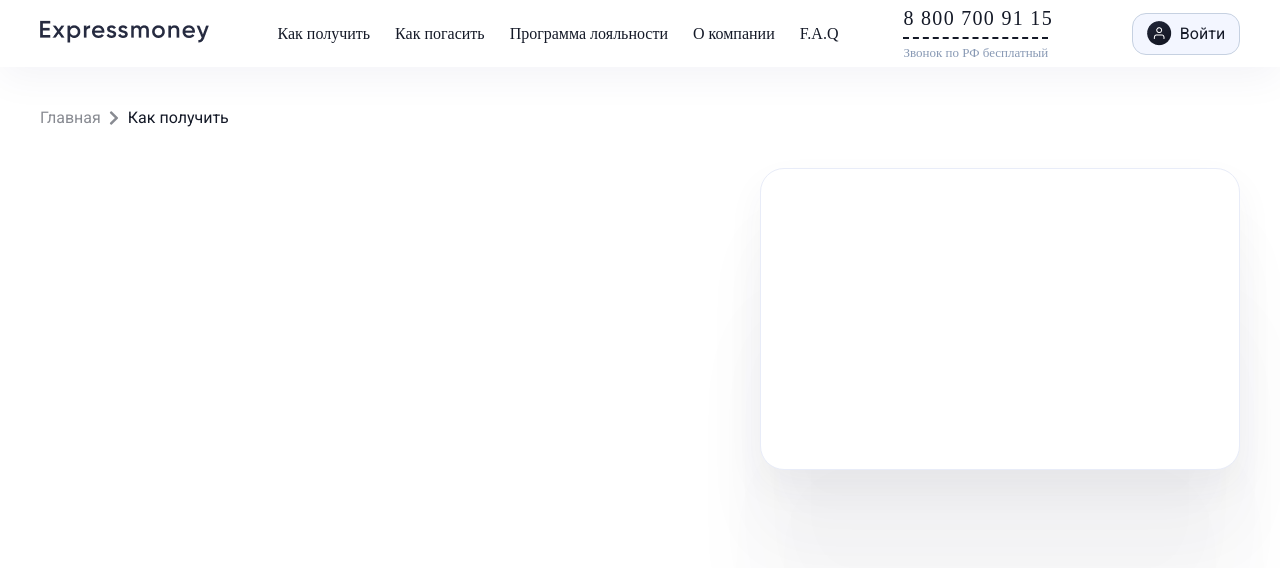
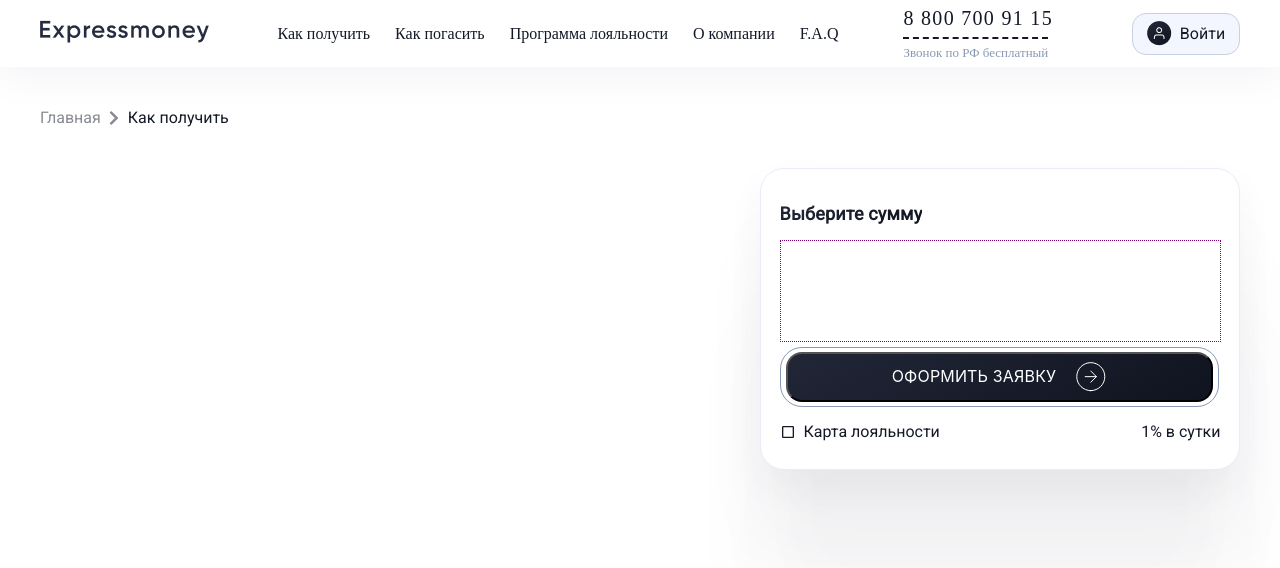
Before and after one commit to Bekhzod2002/expressmoney, a React (Create React App) app: page /how-to-receive in a window 1280 px wide. Shown: the top 568 px of the page. Built offline with nearby package versions, Linux system fonts and the light colour scheme.

Commit message:
Calculator almost done

```diff
--- /dev/null
+++ b/src/components/Calculator/Calculator.jsx
@@ -0,0 +1,30 @@
+import React from "react";
+import { MdOutlineCheckBoxOutlineBlank } from "react-icons/md";
+import Button from "../Button/Button";
+import "./Calculator.scss";
+
+const Calculator = () => {
+  return (
+    <div className="calculator">
+      <div className="calculator__container">
+        <div className="calculator__wrapper">
+          <div className="title">
+            <h3>Выберите сумму</h3>
+          </div>
+          <div className="choose_amount_day"></div>
+          <div className="make_request">
+            <Button />
+          </div>
+          <div className="check_loyalty_percentage">
+            <p className="check_loyalnost">
+              <MdOutlineCheckBoxOutlineBlank /> Карта лояльности
+            </p>
+            <p className="check_percentage">1% в сутки</p>
+          </div>
+        </div>
+      </div>
+    </div>
+  );
+};
+
+export default Calculator;
--- /dev/null
+++ b/src/components/Calculator/Calculator.scss
@@ -0,0 +1,71 @@
+.calculator {
+  width: 100%;
+  max-width: 481px;
+  height: 302px;
+  background: #ffffff;
+  border: 1px solid #e8ecf8;
+  box-shadow: 0px 271px 108px rgba(52, 61, 85, 0.01),
+    0px 152px 91px rgba(52, 61, 85, 0.03), 0px 68px 68px rgba(52, 61, 85, 0.04),
+    0px 17px 37px rgba(52, 61, 85, 0.05), 0px 0px 0px rgba(52, 61, 85, 0.05);
+  border-radius: 24px;
+  .calculator__container {
+    width: 100%;
+    height: 100%;
+    display: flex;
+    align-items: center;
+    justify-content: center;
+
+    .calculator__wrapper {
+      width: 100%;
+      max-width: 441px;
+      height: 100%;
+      max-height: 262px;
+
+      .title {
+        width: 100%;
+        height: 20%;
+        display: flex;
+        align-items: center;
+
+        h3 {
+          font-style: normal;
+          font-weight: 700;
+          font-size: 18px;
+          line-height: 21px;
+          letter-spacing: 0.01em;
+          background: linear-gradient(153.6deg, #222738 0%, #101420 100%);
+          -webkit-background-clip: text;
+          -webkit-text-fill-color: transparent;
+          background-clip: text;
+        }
+      }
+      .choose_amount_day {
+        width: 100%;
+        height: 39%;
+        border: 1px dotted purple;
+      }
+      .make_request {
+        width: 100%;
+        height: 25%;
+        margin-top: 1%;
+      }
+      .check_loyalty_percentage {
+        width: 100%;
+        height: 15%;
+        display: flex;
+        align-items: center;
+        justify-content: space-between;
+
+        .check_loyalnost {
+          display: flex;
+          gap: 8px;
+          align-items: center;
+        }
+        .check_percentage {
+          display: flex;
+          align-items: center;
+        }
+      }
+    }
+  }
+}
--- a/src/components/SelectAmount/SelectAmount.jsx
+++ /dev/null
@@ -1,14 +0,0 @@
-import React from "react";
-import "./SelectAmount.scss";
-
-const SelectAmount = () => {
-  return (
-    <div className="selectamount">
-      <div className="selectamount__container">
-        <div className="selectamount__wrapper"></div>
-      </div>
-    </div>
-  );
-};
-
-export default SelectAmount;
--- a/src/components/SelectAmount/SelectAmount.scss
+++ /dev/null
@@ -1,26 +0,0 @@
-.selectamount {
-  width: 100%;
-  max-width: 481px;
-  height: 302px;
-  background: #ffffff;
-  border: 1px solid #e8ecf8;
-  box-shadow: 0px 271px 108px rgba(52, 61, 85, 0.01),
-    0px 152px 91px rgba(52, 61, 85, 0.03), 0px 68px 68px rgba(52, 61, 85, 0.04),
-    0px 17px 37px rgba(52, 61, 85, 0.05), 0px 0px 0px rgba(52, 61, 85, 0.05);
-  border-radius: 24px;
-  .selectamount__container {
-    width: 100%;
-    height: 100%;
-    display: flex;
-    align-items: center;
-    justify-content: center;
-
-    .selectamount__wrapper {
-      width: 100%;
-      max-width: 441px;
-      height: 100%;
-      max-height: 262px;
-      //   border: 1px solid black;
-    }
-  }
-}
--- a/src/pages/HowReceive/HowReceive.jsx
+++ b/src/pages/HowReceive/HowReceive.jsx
@@ -2,7 +2,7 @@ import React from "react";
 import { Link } from "react-router-dom";
 import { FaChevronRight } from "react-icons/fa";
 import "./HowReceive.scss";
-import SelectAmount from "../../components/SelectAmount/SelectAmount";
+import Calculator from "../../components/Calculator/Calculator";
 
 const HowReceive = () => {
   return (
@@ -26,7 +26,7 @@ const HowReceive = () => {
           <div className="howreceive__content">
             <div className="description"></div>
             <div className="select__amount_comp">
-              <SelectAmount />
+              <Calculator />
             </div>
           </div>
         </div>
```
